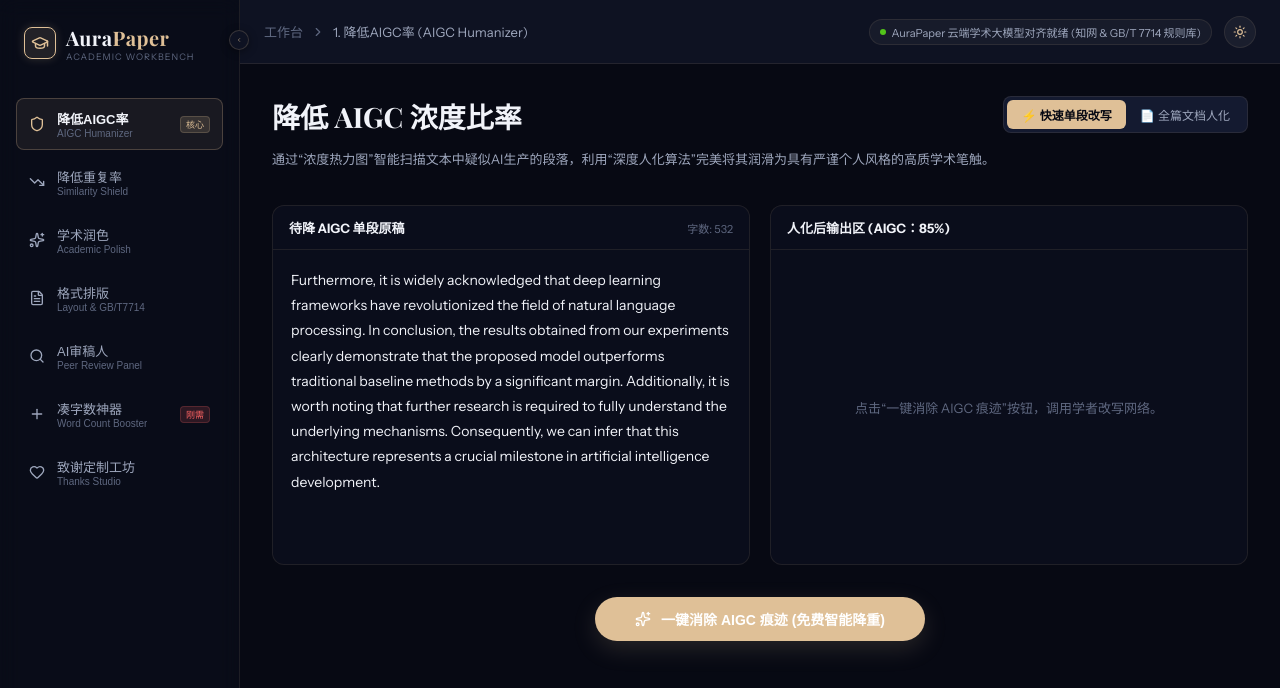
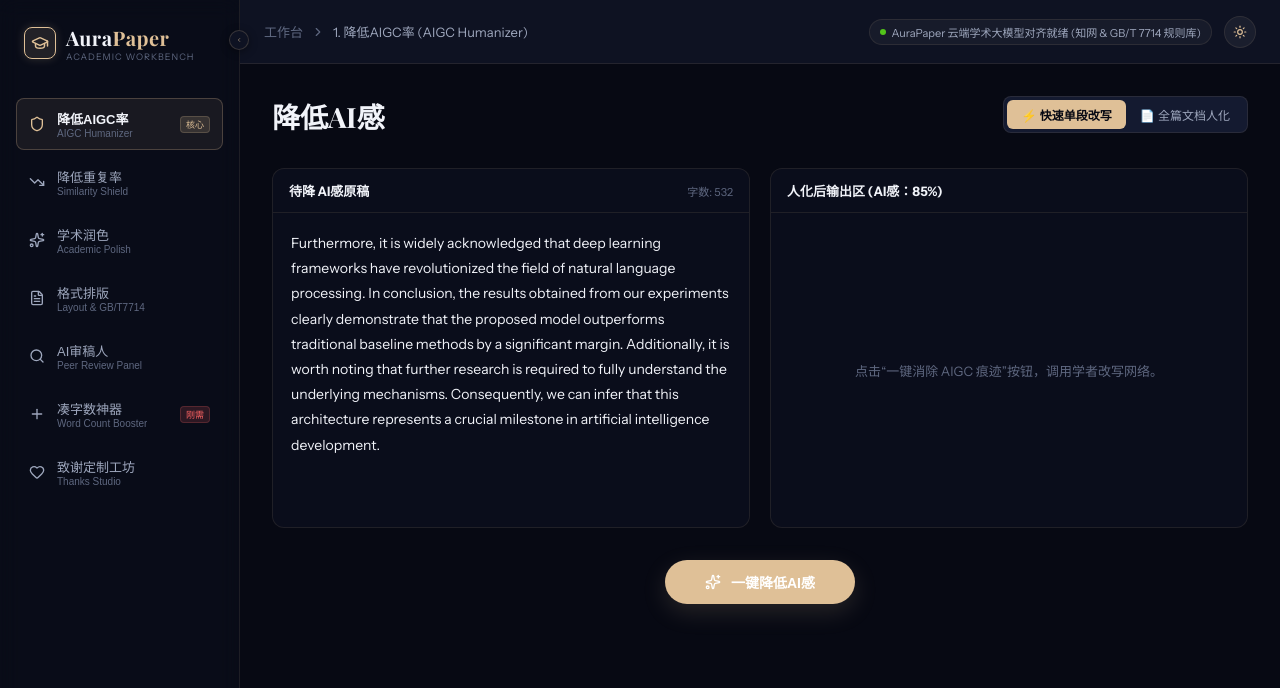
Before and after one commit to GuoqiangJia/autopapers, a React (Vite) app: page / in a window 1280 px wide. Shown: the top 688 px of the page. Built offline with nearby package versions, Linux system fonts and the light colour scheme; a web font is replaced by a local one.

Commit message:
feat: initialize main application component in App.tsx

```diff
--- a/src/App.tsx
+++ b/src/App.tsx
@@ -1337,11 +1337,9 @@ export default function App() {
               <div style={{ display: 'flex', justifyContent: 'space-between', alignItems: 'flex-start' }}>
                 <div>
                   <h1 style={{ fontFamily: 'var(--font-serif)', fontSize: '28px', color: 'var(--text-primary)', margin: '0 0 8px' }}>
-                    降低 AIGC 浓度比率
+                    降低AI感
                   </h1>
-                  <p style={{ fontSize: '13px', color: 'var(--text-secondary)' }}>
-                    通过“浓度热力图”智能扫描文本中疑似AI生产的段落，利用“深度人化算法”完美将其润滑为具有严谨个人风格的高质学术笔触。
-                  </p>
+                  {/* Description removed */}
                 </div>
 
                 {/* Sub Mode Selection Selector tabs */}
@@ -1389,7 +1387,7 @@ export default function App() {
                   <div style={{ display: 'grid', gridTemplateColumns: '1fr 1fr', gap: '20px' }}>
                     <div className="glass-panel" style={{ display: 'flex', flexDirection: 'column', height: '360px' }}>
                       <div style={{ borderBottom: '1px solid var(--border-light)', padding: '12px 16px', display: 'flex', justifyContent: 'space-between', alignItems: 'center' }}>
-                        <span style={{ fontSize: '13px', fontWeight: 'bold' }}>待降 AIGC 单段原稿</span>
+                        <span style={{ fontSize: '13px', fontWeight: 'bold' }}>待降 AI感原稿</span>
                         <span style={{ fontSize: '11px', color: 'var(--text-muted)' }}>字数: {aigcTextQuick.length}</span>
                       </div>
                       <div style={{ padding: '16px', flex: 1 }}>
@@ -1414,7 +1412,7 @@ export default function App() {
 
                     <div className="glass-panel" style={{ display: 'flex', flexDirection: 'column', height: '360px' }}>
                       <div style={{ borderBottom: '1px solid var(--border-light)', padding: '12px 16px', display: 'flex', justifyContent: 'space-between', alignItems: 'center' }}>
-                        <span style={{ fontSize: '13px', fontWeight: 'bold' }}>人化后输出区 (AIGC：{aigcRateQuick}%)</span>
+                        <span style={{ fontSize: '13px', fontWeight: 'bold' }}>人化后输出区 (AI感：{aigcRateQuick}%)</span>
                         {humanizedTextQuick && (
                           <button
                             onClick={() => navigator.clipboard.writeText(humanizedTextQuick)}
@@ -1428,7 +1426,7 @@ export default function App() {
                         {isHumanizingQuick ? (
                           <div style={{ display: 'flex', flexDirection: 'column', gap: '12px', justifyContent: 'center', alignItems: 'center', height: '100%' }}>
                             <div style={{ border: '3px solid rgba(223, 192, 151, 0.1)', borderTopColor: 'var(--accent)', borderRadius: '50%', width: '28px', height: '28px', animation: 'spin 1s linear infinite' }} />
-                            <span style={{ fontSize: '12px', color: 'var(--accent)' }}>正在进行上下文语义降维、剔除翻译感...</span>
+                            <span style={{ fontSize: '12px', color: 'var(--accent)' }}>智能体正在进行上下文语义降维，去除AI感...</span>
                           </div>
                         ) : humanizedTextQuick ? (
                           <div style={{ lineHeight: '1.8', fontSize: '14px', color: 'var(--accent-text)', whiteSpace: 'pre-wrap' }}>
@@ -1477,7 +1475,7 @@ export default function App() {
                       }}
                     >
                       <Sparkles size={16} />
-                      {isHumanizingQuick ? '正在智能重构学术笔触...' : '一键消除 AIGC 痕迹 (免费智能降重)'}
+                      {isHumanizingQuick ? '正在智能重构学术笔触...' : '一键降低AI感'}
                     </button>
                   </div>
 
@@ -1519,7 +1517,7 @@ export default function App() {
                           拖拽 Word (.docx) 论文文档至此上传
                         </h3>
                         <p style={{ fontSize: '11px', color: 'var(--text-secondary)', maxWidth: '420px', margin: '0 auto' }}>
-                          系统将自动剔除大纲、公式、非正文及参考文献，仅对有效论文正文段落进行高精度分段 AIGC 痕迹降维改写。
+                          系统将自动剔除大纲、公式、非正文及参考文献，仅对有效论文正文段落进行高精度分段 AI感 痕迹降维改写。
                         </p>
                         <button style={{
                           marginTop: '12px',
@@ -1558,7 +1556,7 @@ export default function App() {
                                 <tr style={{ borderBottom: '1px solid var(--border-light)' }}>
                                   <th style={{ padding: '12px 16px', fontSize: '12px', color: 'var(--text-secondary)', fontWeight: '600' }}>文档名称</th>
                                   <th style={{ padding: '12px 16px', fontSize: '12px', color: 'var(--text-secondary)', fontWeight: '600', width: '150px' }}>上传时间</th>
-                                  <th style={{ padding: '12px 16px', fontSize: '12px', color: 'var(--text-secondary)', fontWeight: '600', width: '160px' }}>AIGC 浓度变化</th>
+                                  <th style={{ padding: '12px 16px', fontSize: '12px', color: 'var(--text-secondary)', fontWeight: '600', width: '160px' }}>AI感 变化</th>
                                   <th style={{ padding: '12px 16px', fontSize: '12px', color: 'var(--text-secondary)', fontWeight: '600', width: '110px' }}>消耗点数</th>
                                   <th style={{ padding: '12px 16px', fontSize: '12px', color: 'var(--text-secondary)', fontWeight: '600', width: '280px', textAlign: 'right' }}>操作</th>
                                 </tr>
```
